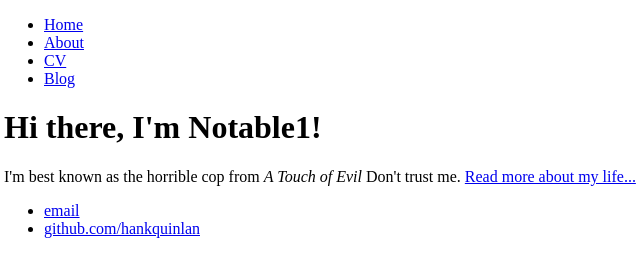
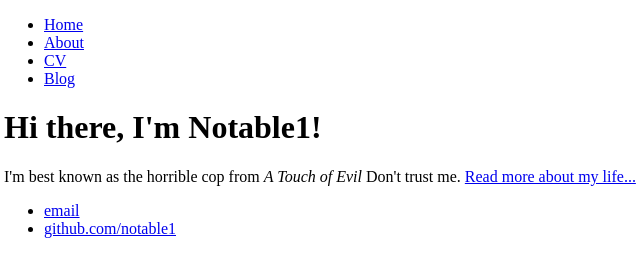
Before and after one commit to Notable1/notable1.github.io, a plain HTML site: page index.html in a window 1280 px wide. Shown: the full height of the page, 4-644 px from the left. Drawn offline with Linux system fonts and the light colour scheme.

Commit message:
Update index.html

```diff
--- a/index.html
+++ b/index.html
@@ -21,7 +21,7 @@
 		<footer>
     		<ul>
         		<li><a href="mailto:iceanozie@gmail.com">email</a></li>
-        		<li><a href="https://github.com/notable1">github.com/hankquinlan</a></li>
+        		<li><a href="https://github.com/notable1">github.com/notable1</a></li>
 			</ul>
 		</footer>
 	</body>
```
